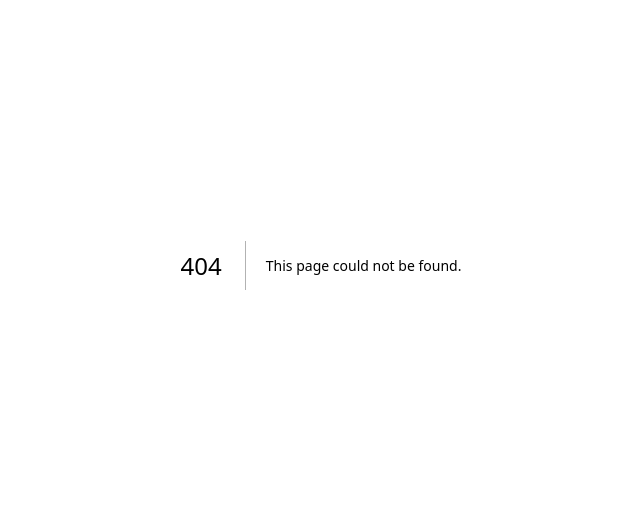
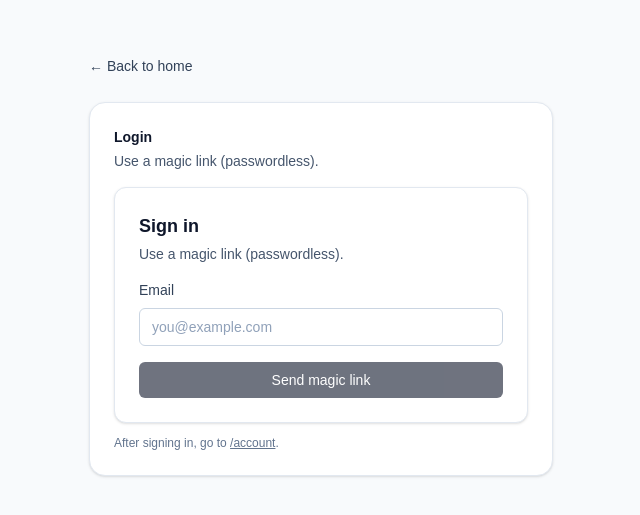
Before and after one commit to tvis-deep/next-supabase-simple, a Next.js app: page /login in a window 1280 px wide. Before the commit this address had no page. Shown: the part 135-650 px from the top of the page, without its empty margins (319-959 px from the left). Built offline with nearby package versions, Linux system fonts and the light colour scheme; no server answers.

Commit message:
login page fix

```diff
--- /dev/null
+++ b/src/app/login/page.tsx
@@ -0,0 +1,38 @@
+import Link from "next/link";
+import { Auth } from "@/components/Auth";
+
+export default function LoginPage() {
+  return (
+    <div className="min-h-screen bg-slate-50 text-slate-900 dark:bg-slate-950 dark:text-slate-100">
+      <div className="mx-auto flex min-h-screen max-w-lg flex-col justify-center px-6 py-12">
+        <div className="mb-6">
+          <Link
+            href="/"
+            className="text-sm font-medium text-slate-700 hover:underline dark:text-slate-300"
+          >
+            ← Back to home
+          </Link>
+        </div>
+
+        <div className="rounded-2xl border border-slate-200 bg-white p-6 shadow-sm dark:border-slate-800 dark:bg-slate-950">
+          <p className="text-sm font-semibold text-slate-900 dark:text-slate-100">
+            Login
+          </p>
+          <p className="mt-1 text-sm text-slate-600 dark:text-slate-300">
+            Use a magic link (passwordless).
+          </p>
+          <div className="mt-4">
+            <Auth />
+          </div>
+          <p className="mt-3 text-xs text-slate-500 dark:text-slate-400">
+            After signing in, go to{" "}
+            <Link className="underline" href="/account">
+              /account
+            </Link>
+            .
+          </p>
+        </div>
+      </div>
+    </div>
+  );
+}
--- a/src/components/Landing.tsx
+++ b/src/components/Landing.tsx
@@ -1,8 +1,6 @@
 "use client";
 
-import { useEffect, useRef, useState } from "react";
 import Link from "next/link";
-import { Auth } from "@/components/Auth";
 
 function Feature({
   title,
@@ -22,18 +20,6 @@ function Feature({
 }
 
 export function Landing() {
-  const [open, setOpen] = useState(false);
-  const dialogRef = useRef<HTMLDivElement | null>(null);
-
-  useEffect(() => {
-    if (!open) return;
-    const onKeyDown = (e: KeyboardEvent) => {
-      if (e.key === "Escape") setOpen(false);
-    };
-    window.addEventListener("keydown", onKeyDown);
-    return () => window.removeEventListener("keydown", onKeyDown);
-  }, [open]);
-
   return (
     <div className="min-h-screen bg-slate-50 text-slate-900 dark:bg-slate-950 dark:text-slate-100">
       <header className="sticky top-0 z-10 border-b border-slate-200 bg-white/80 backdrop-blur dark:border-slate-800 dark:bg-slate-950/70">
@@ -71,12 +57,12 @@ export function Landing() {
             >
               Admin
             </Link>
-            <button
-              onClick={() => setOpen(true)}
-              className="rounded-md bg-slate-900 px-4 py-2 text-sm font-semibold text-white shadow-sm ring-1 ring-slate-900/10 hover:bg-slate-800 active:translate-y-px dark:bg-slate-100 dark:text-slate-900 dark:ring-white/10 dark:hover:bg-white"
+            <Link
+              href="/login"
+              className="inline-flex items-center justify-center rounded-md bg-slate-900 px-4 py-2 text-sm font-semibold text-white shadow-sm ring-1 ring-slate-900/10 hover:bg-slate-800 active:translate-y-px dark:bg-slate-100 dark:text-slate-900 dark:ring-white/10 dark:hover:bg-white"
             >
               Login
-            </button>
+            </Link>
           </div>
         </div>
       </header>
@@ -99,12 +85,12 @@ export function Landing() {
             </p>
 
             <div className="mt-7 flex flex-col gap-3 sm:flex-row sm:items-center">
-              <button
-                onClick={() => setOpen(true)}
+              <Link
+                href="/login"
                 className="inline-flex h-11 items-center justify-center rounded-md bg-slate-900 px-5 text-sm font-semibold text-white shadow-sm ring-1 ring-slate-900/10 hover:bg-slate-800 active:translate-y-px dark:bg-slate-100 dark:text-slate-900 dark:ring-white/10 dark:hover:bg-white"
               >
                 Login to continue
-              </button>
+              </Link>
               <Link
                 href="/account"
                 className="inline-flex h-11 items-center justify-center rounded-md border border-slate-200 bg-white px-5 text-sm font-semibold text-slate-900 hover:bg-slate-50 dark:border-slate-800 dark:bg-slate-900 dark:text-slate-100 dark:hover:bg-slate-800"
@@ -162,50 +148,15 @@ export function Landing() {
         <footer className="mt-16 border-t border-slate-200 pt-8 text-sm text-slate-600 dark:border-slate-800 dark:text-slate-300">
           <div className="flex flex-col gap-3 sm:flex-row sm:items-center sm:justify-between">
             <p>Made to be a minimal, hackable starter.</p>
-            <button
-              onClick={() => setOpen(true)}
+            <Link
+              href="/login"
               className="inline-flex items-center justify-center rounded-md border border-slate-200 bg-white px-3 py-2 text-sm font-semibold text-slate-900 hover:bg-slate-50 dark:border-slate-800 dark:bg-slate-900 dark:text-slate-100 dark:hover:bg-slate-800"
             >
               Login
-            </button>
+            </Link>
           </div>
         </footer>
       </main>
-
-      {open ? (
-        <div
-          className="fixed inset-0 z-50 grid place-items-center bg-black/50 px-6 py-10"
-          onMouseDown={(e) => {
-            if (e.target === e.currentTarget) setOpen(false);
-          }}
-        >
-          <div
-            ref={dialogRef}
-            className="relative w-full max-w-md rounded-2xl border border-slate-200 bg-white p-5 shadow-xl dark:border-slate-800 dark:bg-slate-950"
-          >
-            <div className="flex items-center justify-between gap-3 pb-3">
-              <p className="text-sm font-semibold text-slate-900 dark:text-slate-100">
-                Login
-              </p>
-              <button
-                onClick={() => setOpen(false)}
-                className="rounded-md px-2 py-1 text-sm text-slate-600 hover:bg-slate-100 dark:text-slate-300 dark:hover:bg-slate-900"
-                aria-label="Close"
-              >
-                Close
-              </button>
-            </div>
-            <Auth />
-            <p className="mt-3 text-xs text-slate-500 dark:text-slate-400">
-              After signing in, go to{" "}
-              <Link className="underline" href="/account">
-                /account
-              </Link>
-              .
-            </p>
-          </div>
-        </div>
-      ) : null}
     </div>
   );
 }
```
